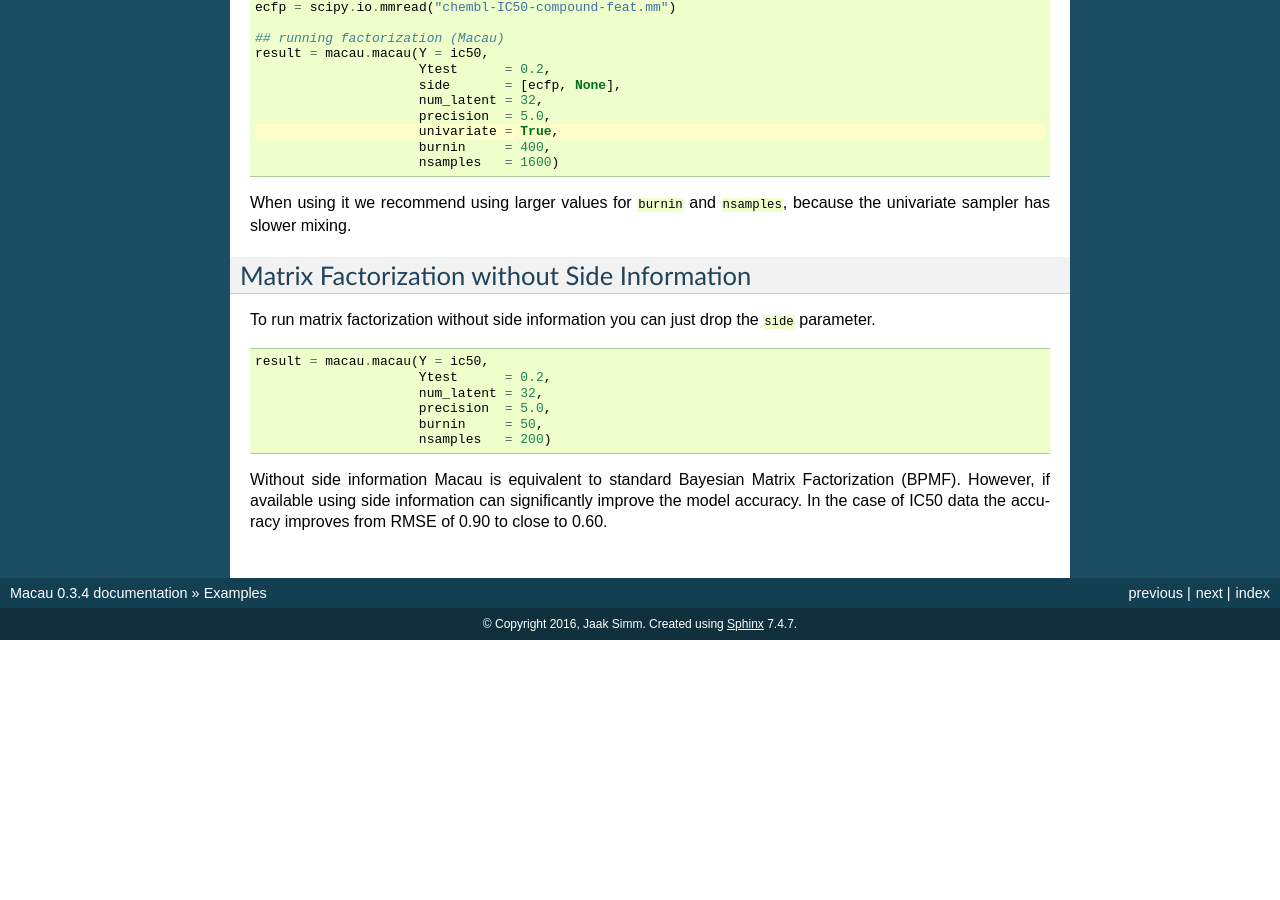
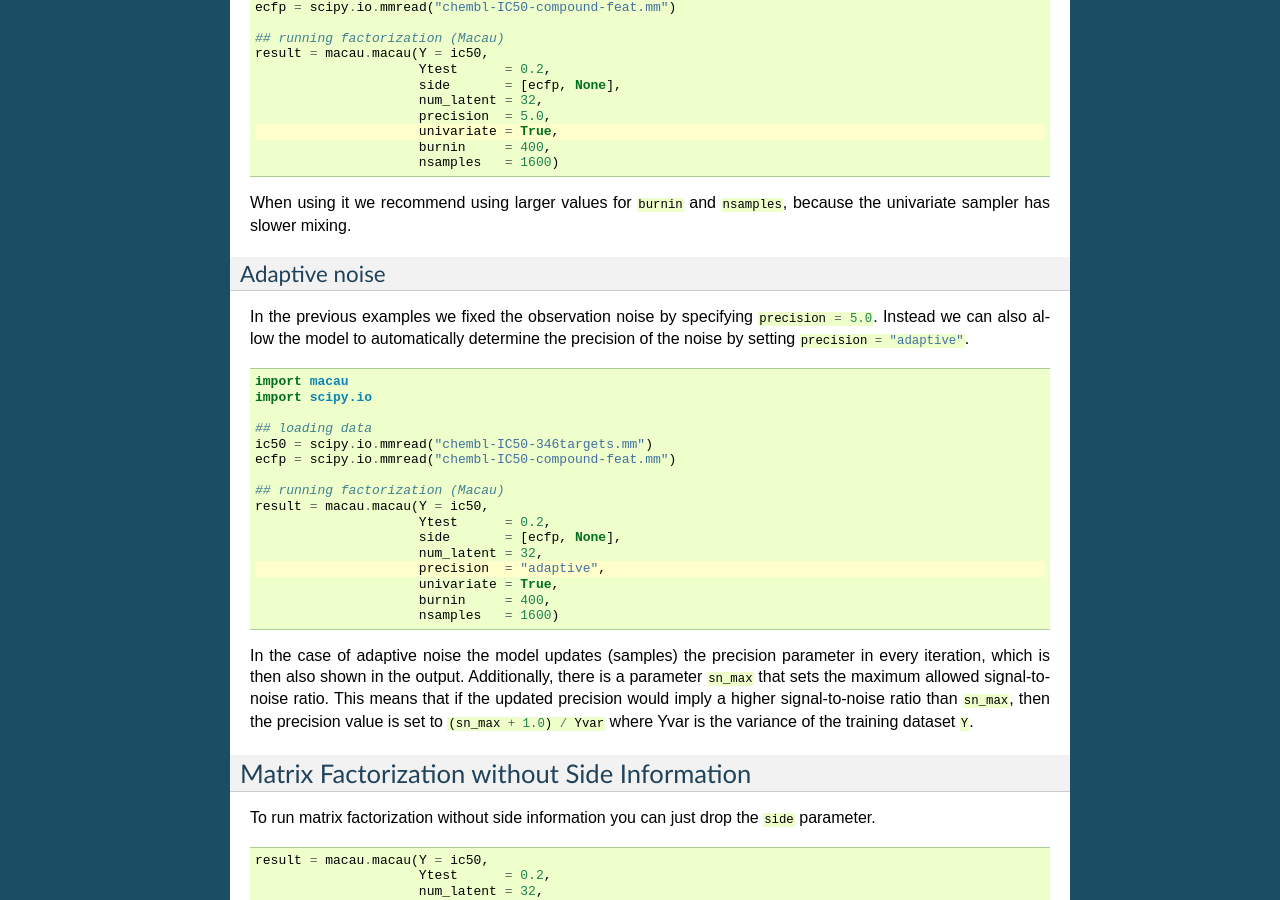
Before and after one commit to jaak-s/macau, a Sphinx documentation site: the page built from docs/source/examples.rst, in a window 1280 px wide and 900 px high, scrolled down 1314 px. Built offline with Sphinx 7.4.7, drawn with Linux system fonts in a browser that asks for light colours; before the commit the page ends 1954 px from its top, so only the background shows below that.

Commit message:
updated documentation

```diff
--- a/docs/source/examples.rst
+++ b/docs/source/examples.rst
@@ -91,6 +91,34 @@ An example:
 
 When using it we recommend using larger values for :python:`burnin` and :python:`nsamples`, because the univariate sampler has slower mixing.
 
+Adaptive noise
+~~~~~~~~~~~~~~
+In the previous examples we fixed the observation noise by specifying :python:`precision = 5.0`.
+Instead we can also allow the model to automatically determine the precision of the noise by setting :python:`precision = "adaptive"`.
+
+.. code-block:: python
+   :emphasize-lines: 13
+
+   import macau
+   import scipy.io
+
+   ## loading data
+   ic50 = scipy.io.mmread("chembl-IC50-346targets.mm")
+   ecfp = scipy.io.mmread("chembl-IC50-compound-feat.mm")
+
+   ## running factorization (Macau)
+   result = macau.macau(Y = ic50,
+                        Ytest      = 0.2,
+                        side       = [ecfp, None],
+                        num_latent = 32,
+                        precision  = "adaptive",
+                        univariate = True,
+                        burnin     = 400,
+                        nsamples   = 1600)
+
+In the case of adaptive noise the model updates (samples) the precision parameter in every iteration, which is then also shown in the output.
+Additionally, there is a parameter :python:`sn_max` that sets the maximum allowed signal-to-noise ratio.
+This means that if the updated precision would imply a higher signal-to-noise ratio than :python:`sn_max`, then the precision value is set to :python:`(sn_max + 1.0) / Yvar` where Yvar is the variance of the training dataset :python:`Y`.
 
 Matrix Factorization without Side Information
 ----------------------------------------------
--- a/docs/source/saving_models.rst
+++ b/docs/source/saving_models.rst
@@ -66,9 +66,12 @@ These files can be loaded with numpy and used to make predictions.
 Note that in Macau the final prediction is the average of the predictions from all samples.
 This can be accomplished by looping over all of the samples and averaging the predictions.
 
-Similarily, the :python:`link` matrices can be loaded. Here we show an example how to make a new prediction for a compound that was not in the dataset.
+Using the saved model to predict new rows (compounds)
+~~~~~~~~~~~~~~~~~~~~~~~~~~~~~~~~~~~~~~~~~~~~~~~~~~~~~
+Here we show an example how to make a new prediction for a compound (row) that was not in the dataset, by using its side information and saved link matrices.
 
 .. code-block:: python
+   :emphasize-lines: 11
 
    import numpy as np
    import scipy.io
```
Also changed, not shown: 8 other files.
